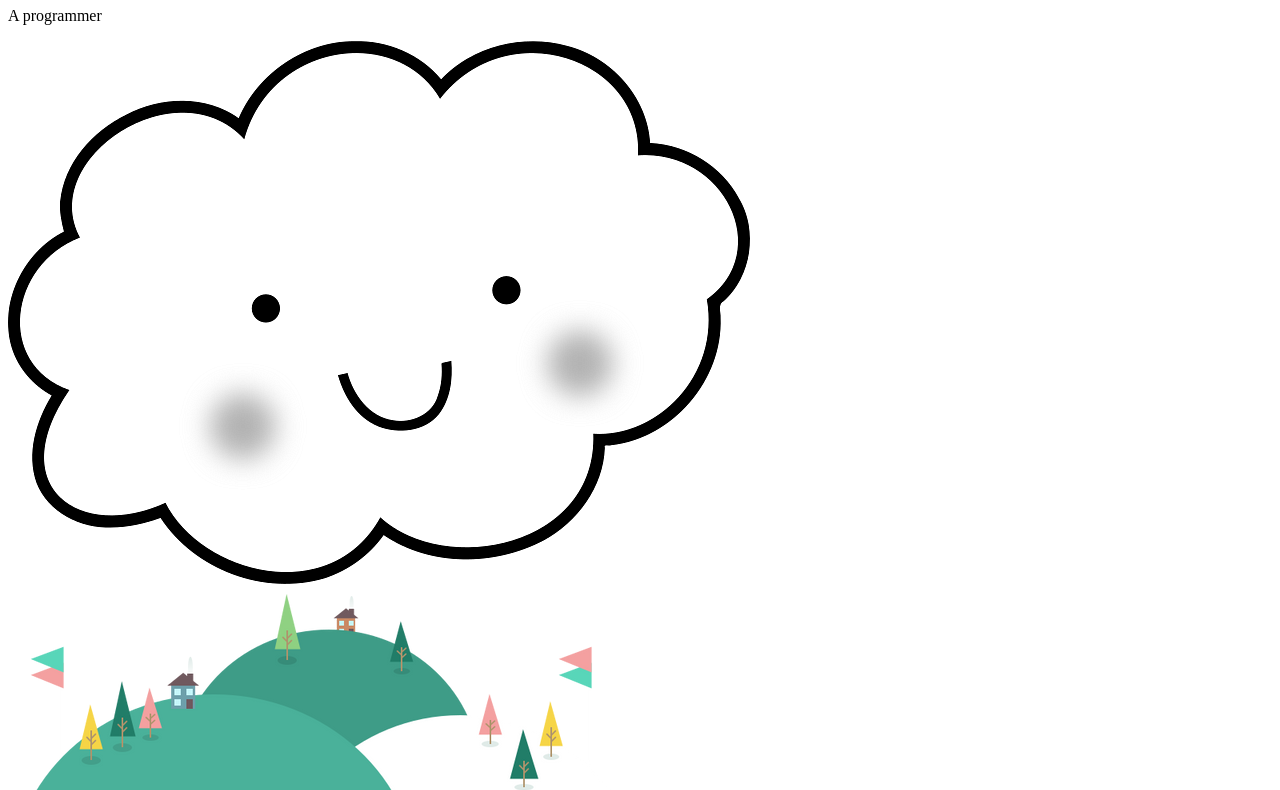
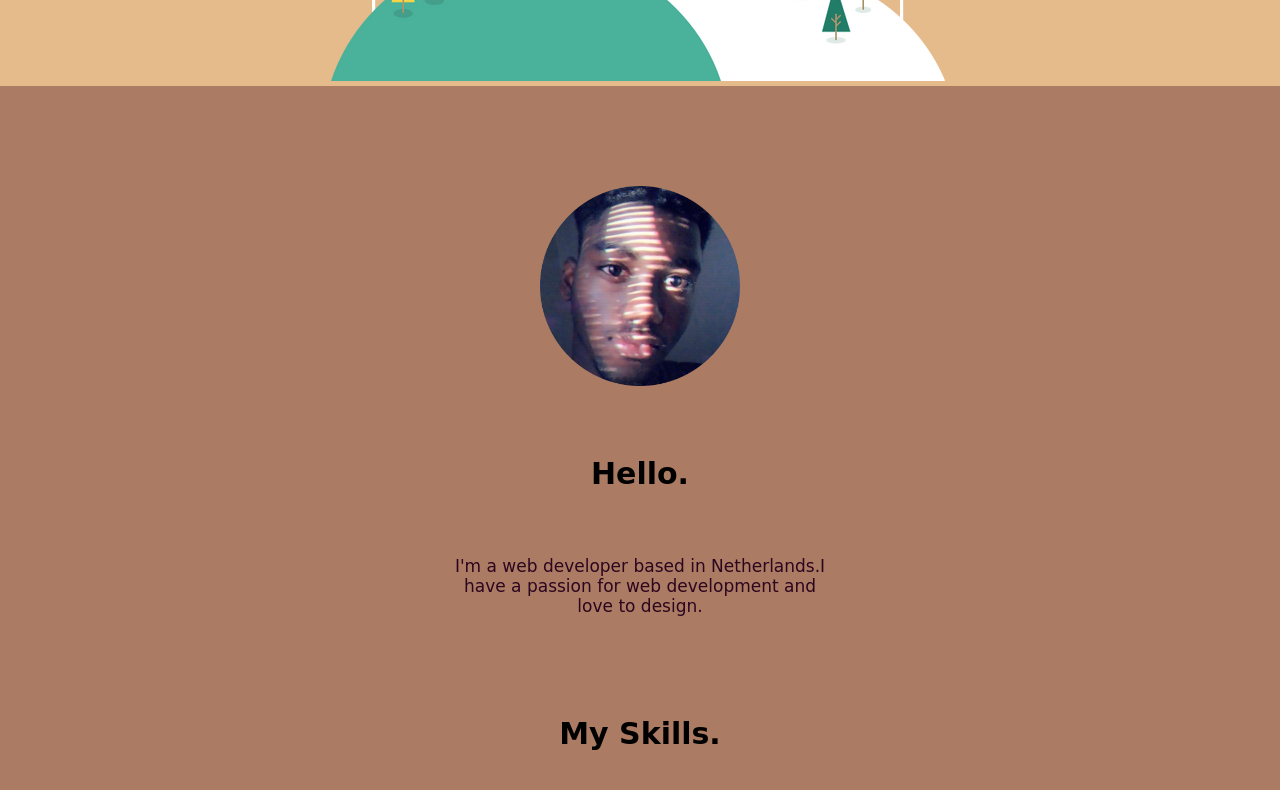
Before and after one commit to Spoednik1/test-web, a plain HTML site: page index.html in a window 1280 px wide. Shown: the part 628-1418 px from the top of the page. Drawn offline with Linux system fonts and the light colour scheme; files whose address does not match are found by name.

Commit message:
Update index.html

```diff
--- a/index.html
+++ b/index.html
@@ -3,7 +3,7 @@
   <head>
     <meta charset="utf-8">
     <title>Sputnik-A Web Developer Site</title>
-    <link rel="stylesheet" href="Css\styles.css">
+    <link rel="stylesheet" href="styles.css">
     <link rel="icon" href="favicon.ico">
   <link href="https://fonts.googleapis.com/css2?family=Sacramento&display=swap" rel="stylesheet">
 
```
